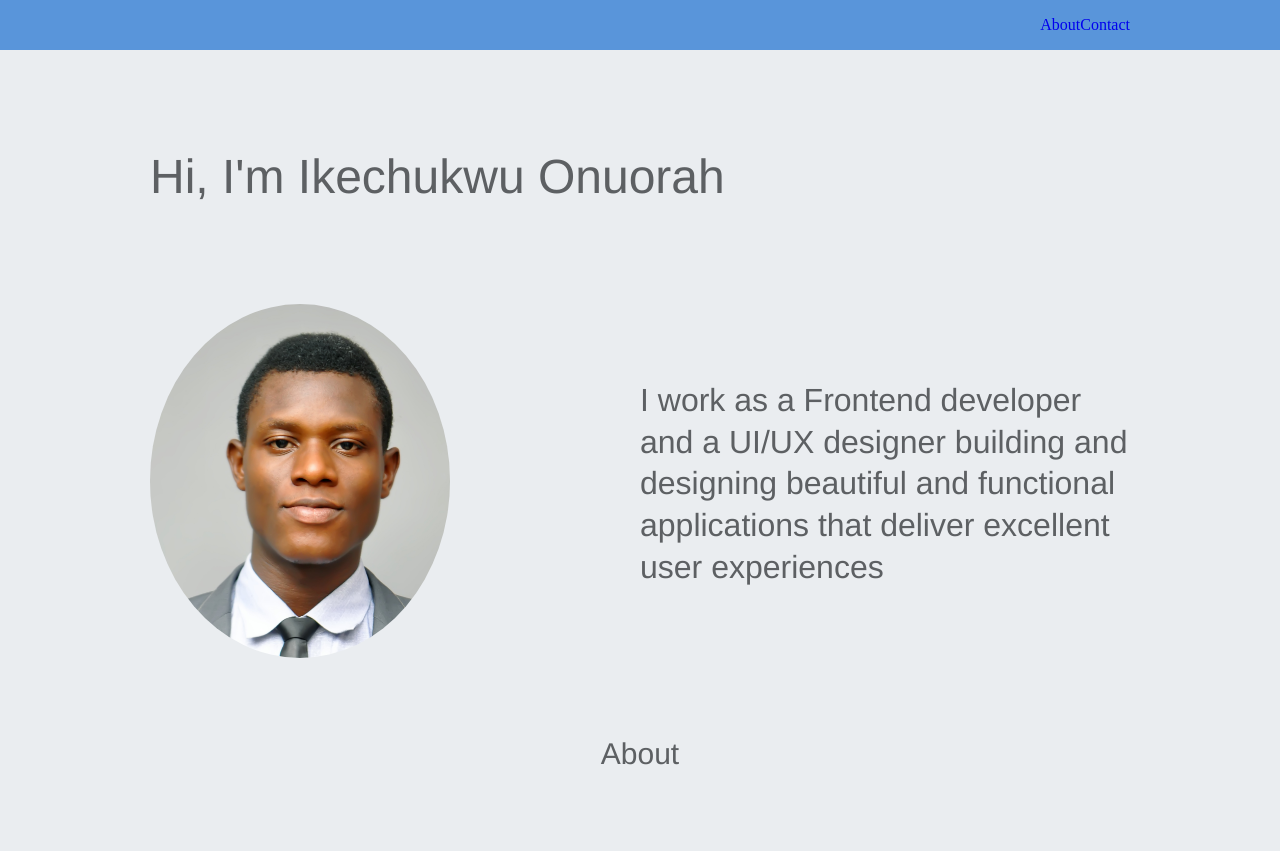
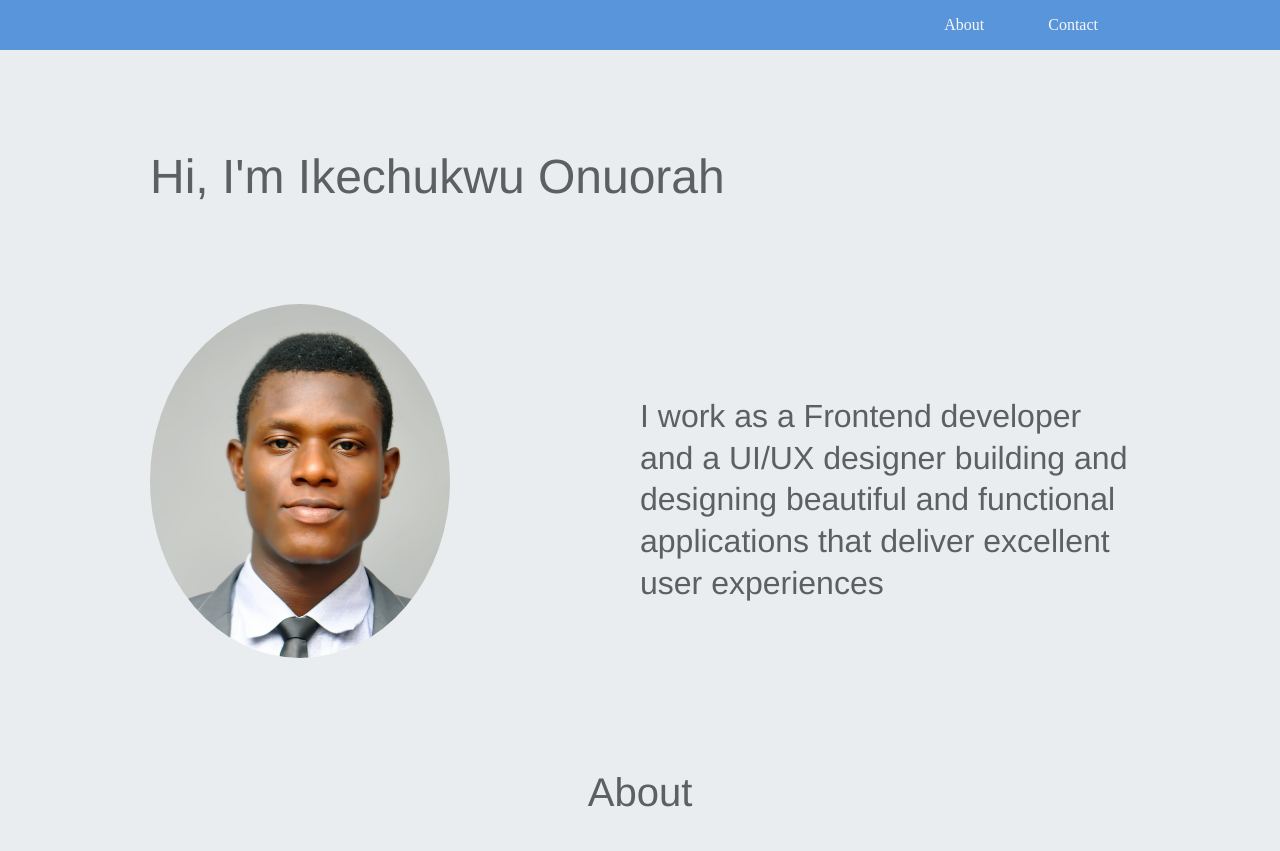
Before and after one commit to Lenever/portfoliowebsite, a website: page public/index.html in a window 1280 px wide. Shown: the top 851 px of the page. Drawn offline with nearby package versions, Linux system fonts and the light colour scheme.

Commit message:
Almost finished

```diff
--- a/public/css/style.css
+++ b/public/css/style.css
@@ -3,6 +3,10 @@
   padding: 0;
   box-sizing: border-box;
   text-decoration: none;
+}
+
+a {
+  text-decoration: initial;
 }
 
 .page {
@@ -26,9 +30,14 @@ ul {
   list-style: none;
 }
 
+.navitem {
+  color: #f6f7f8;
+}
+
 .about > p,
 .about div,
-.introduction div {
+.introduction > div {
+  display: inline-block;
   width: 80%;
 }
 
@@ -43,6 +52,7 @@ ul {
 
 .myphoto {
   border-radius: 50%;
+  margin-bottom: 2em;
 }
 
 .about section {
@@ -92,7 +102,7 @@ ul {
 
 .formheader p,
 .about > p {
-  font-size: 30px;
+  font-size: 2.5em;
 }
 
 .contactme {
@@ -187,11 +197,11 @@ ul {
   ul {
     justify-content: flex-end;
   }
-  /*
+
   .navitem {
-    margin: 20px;
+    margin: 2rem;
   }
-*/
+
   .introduction {
     display: flex;
     flex-direction: row;
--- a/public/index.html
+++ b/public/index.html
@@ -13,8 +13,8 @@
       <header>
         <nav>
           <ul>
-            <li class="navitem"><a href="#about">About</a></li>
-            <li class="navitem"><a href="#contact">Contact</a></li>
+            <li><a href="#about" class="navitem">About</a></li>
+            <li><a href="#contact" class="navitem">Contact</a></li>
           </ul>
         </nav>
       </header>
```
